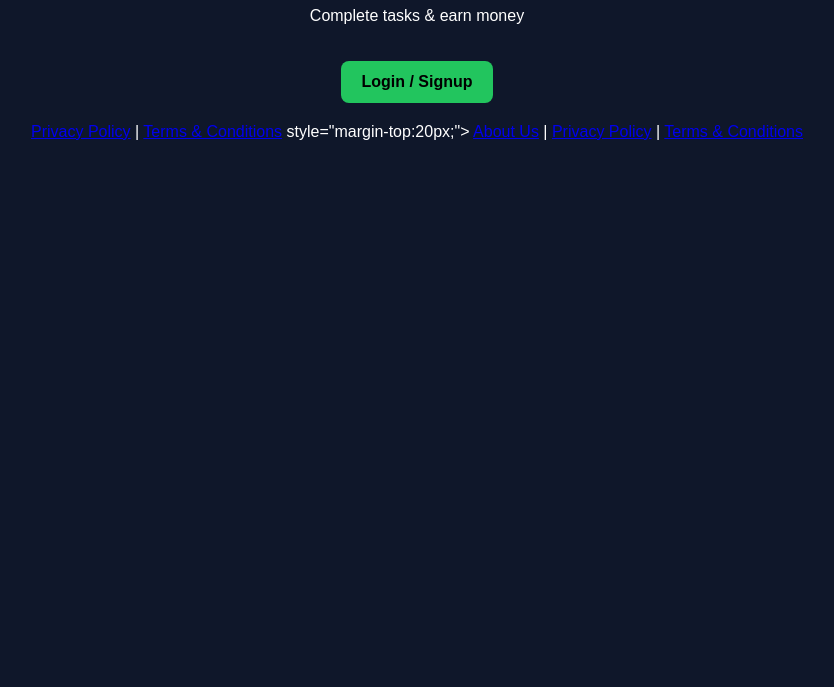
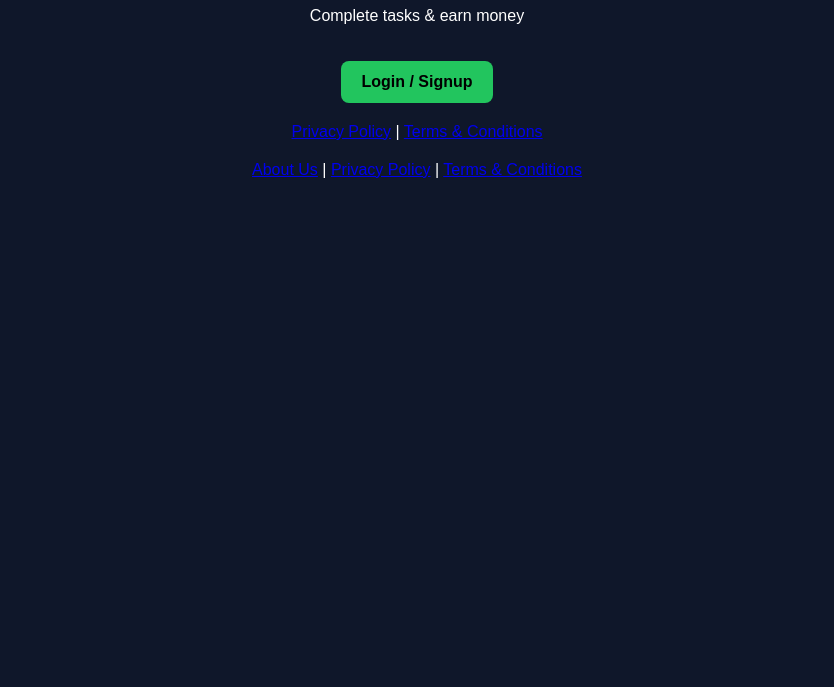
Before and after one commit to flaxyyh-a11y/taskearn-pwa, a plain HTML site: page index.html in a window 1280 px wide. Shown: the part 113-800 px from the top of the page, without its empty margins (223-1057 px from the left). Drawn offline with Linux system fonts and the light colour scheme.

Commit message:
Update footer links in index.html

```diff
--- a/index.html
+++ b/index.html
@@ -58,7 +58,7 @@
   <a href="privacy.html">Privacy Policy</a> |
   <a href="terms.html">Terms & Conditions</a>
 
- style="margin-top:20px;">
+<p style="margin-top:20px;">
   <a href="about.html">About Us</a> |
   <a href="privacy.html">Privacy Policy</a> |
   <a href="terms.html">Terms & Conditions</a>
```
